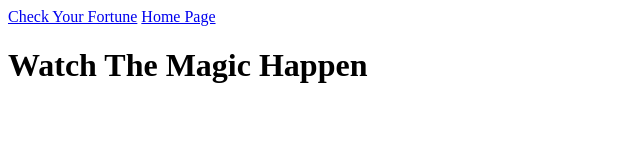
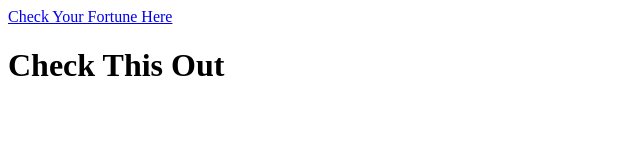
Before and after one commit to MatthewLThomas622/JS-Debugging, a plain HTML site: page index.html in a window 1280 px wide. Shown: the whole page, without its empty margins (0-640 px from the left). Drawn offline with Linux system fonts and the light colour scheme.

Commit message:
Fixed Nav

```diff
--- a/index.html
+++ b/index.html
@@ -8,10 +8,9 @@
 <body>
 
     <nav>
-        <a href="fortune.html">Check Your Fortune</a>
-        <a href="index.html">Home Page</a>
+        <a href="fortune.html">Check Your Fortune Here</a>
     </nav>
-    <h1>Watch The Magic Happen</h1>
+    <h1>Check This Out</h1>
     <script src="app.js"></script>
 </body>
 </html>
```
Also changed, not shown: fortune.html (+1 -1 lines).
